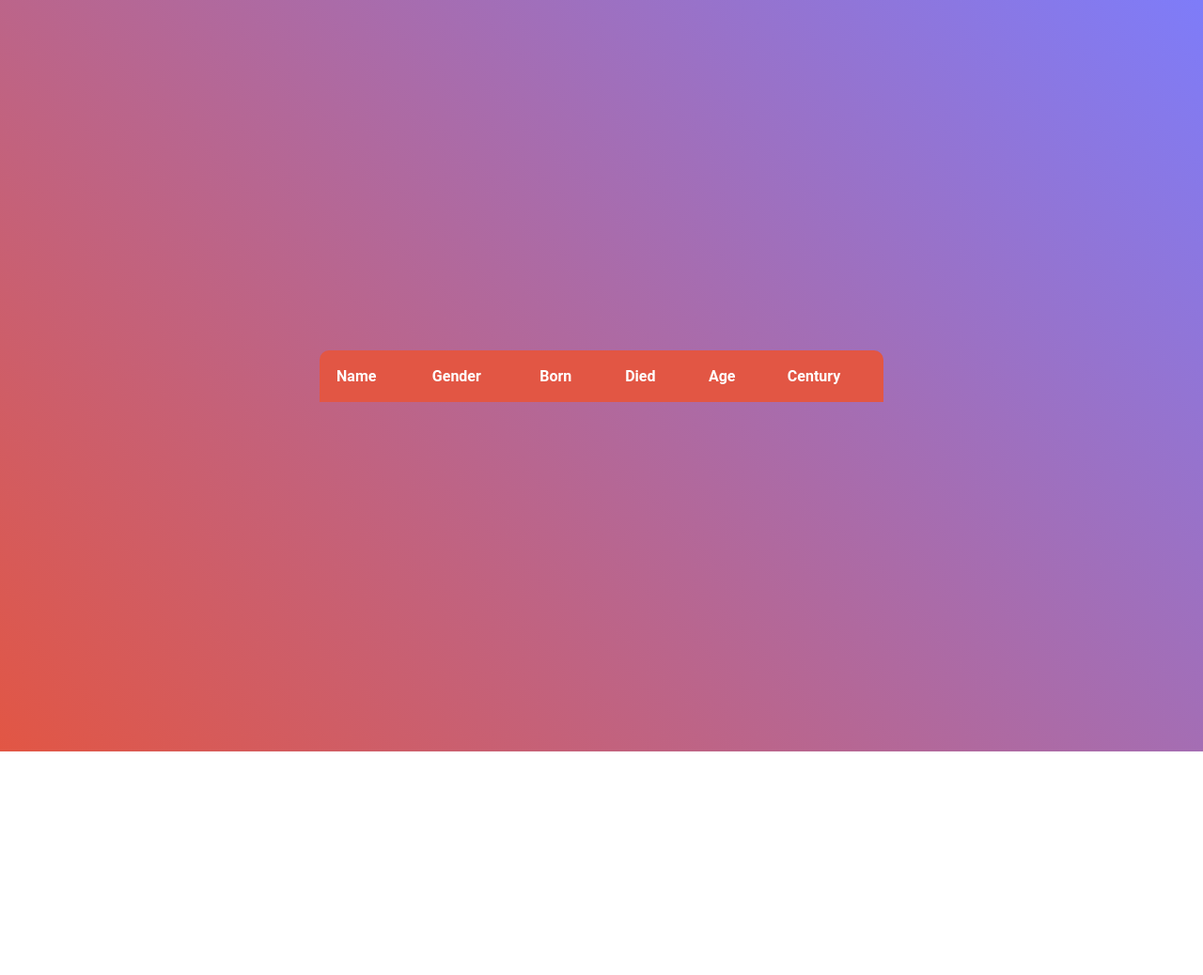
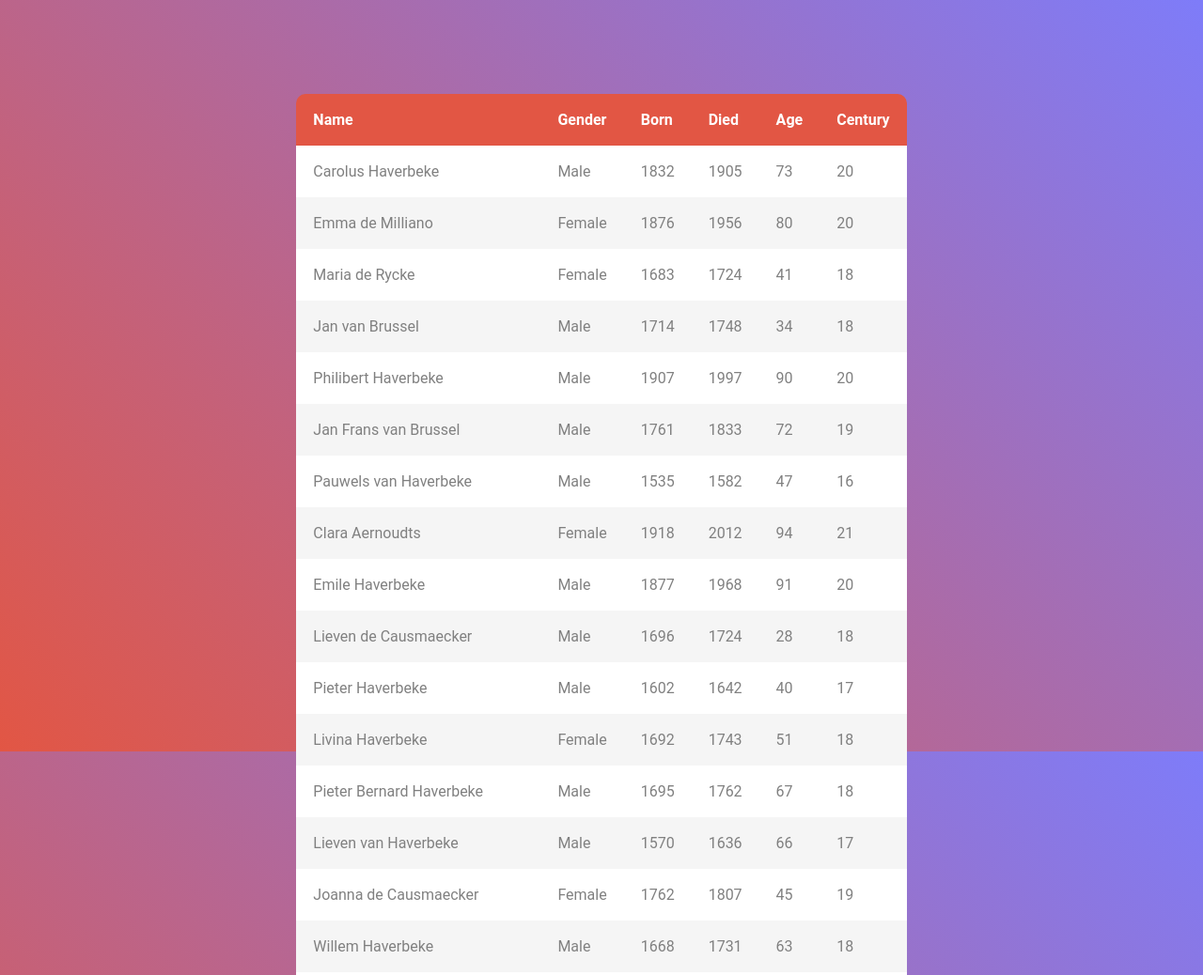
Before and after one commit to mate-academy/js_task_generate_table_DOM, a website built with Parcel: page src/index.html in a window 1280 px wide. Shown: the top 1038 px of the page at 94% size. Before the commit the page ends 800 px from the top, so only its background shows below. Built offline with nearby package versions, Linux system fonts and the light colour scheme.

Commit message:
add task solution

```diff
--- a/src/scripts/main.js
+++ b/src/scripts/main.js
@@ -357,4 +357,27 @@ const people = [
 // eslint-disable-next-line no-console
 console.log(people); // you can remove it
 
-// write your code here
+const table = document.querySelector('.dashboard');
+
+for (let i = 0; i < people.length; i++) {
+  const person = people[i];
+  const personName = person.name;
+  const gender = person.sex === 'm' ? 'Male' : 'Female';
+  const born = person.born;
+  const died = person.died;
+  const age = died - born;
+  const century = Math.ceil(died / 100);
+
+  const row = document.createElement('tr');
+
+  const values = [personName, gender, born, died, age, century];
+
+  for (let v = 0; v < values.length; v++) {
+    const ceill = document.createElement('td');
+
+    ceill.textContent = values[v];
+    row.appendChild(ceill);
+  }
+
+  table.appendChild(row);
+}
--- a/src/styles/main.scss
+++ b/src/styles/main.scss
@@ -1,14 +1,17 @@
 body {
+  display: flex;
+  align-items: center;
+  justify-content: center;
+
+  box-sizing: border-box;
+  min-height: 100vh;
+  margin: 0;
+  padding: 100px;
+
+  font-family: Roboto, sans-serif;
+
   background-image: linear-gradient(45deg, #e25644, #7e7cf9);
   background-attachment: fixed;
-  display: flex;
-  justify-content: center;
-  align-items: center;
-  min-height: 100vh;
-  padding: 100px;
-  font-family: Roboto, sans-serif;
-  margin: 0;
-  box-sizing: border-box;
 }
 
 table {
@@ -18,8 +21,8 @@ table {
 }
 
 tr {
+  color: #808080;
   background: #fff;
-  color: #808080;
 }
 
 tr:nth-child(2n + 1) {
@@ -27,14 +30,14 @@ tr:nth-child(2n + 1) {
 }
 
 table tr:first-child {
+  color: #fff;
   background: #e25644;
-  color: #fff;
 }
 
 td,
 th {
+  padding: 18px;
   text-align: left;
-  padding: 18px;
 }
 
 table tr:last-child td:first-child {
@@ -54,7 +57,7 @@ table tr:first-child th:last-child {
 }
 
 tr:not(:first-child):hover {
+  cursor: pointer;
+  color: #585858;
   background: #f5f5f5;
-  color: #585858;
-  cursor: pointer;
 }
```
Also changed, not shown: README.md.
